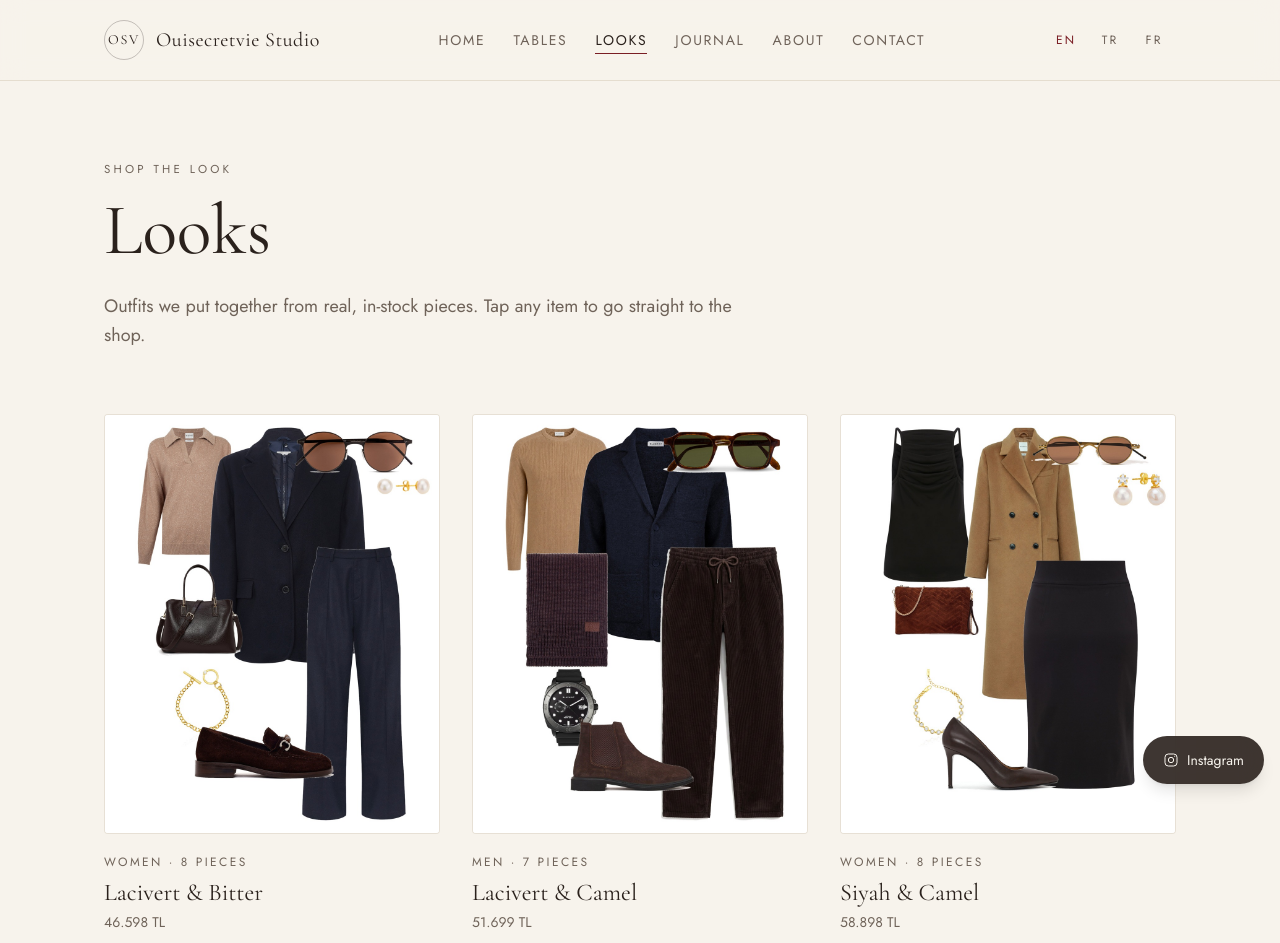
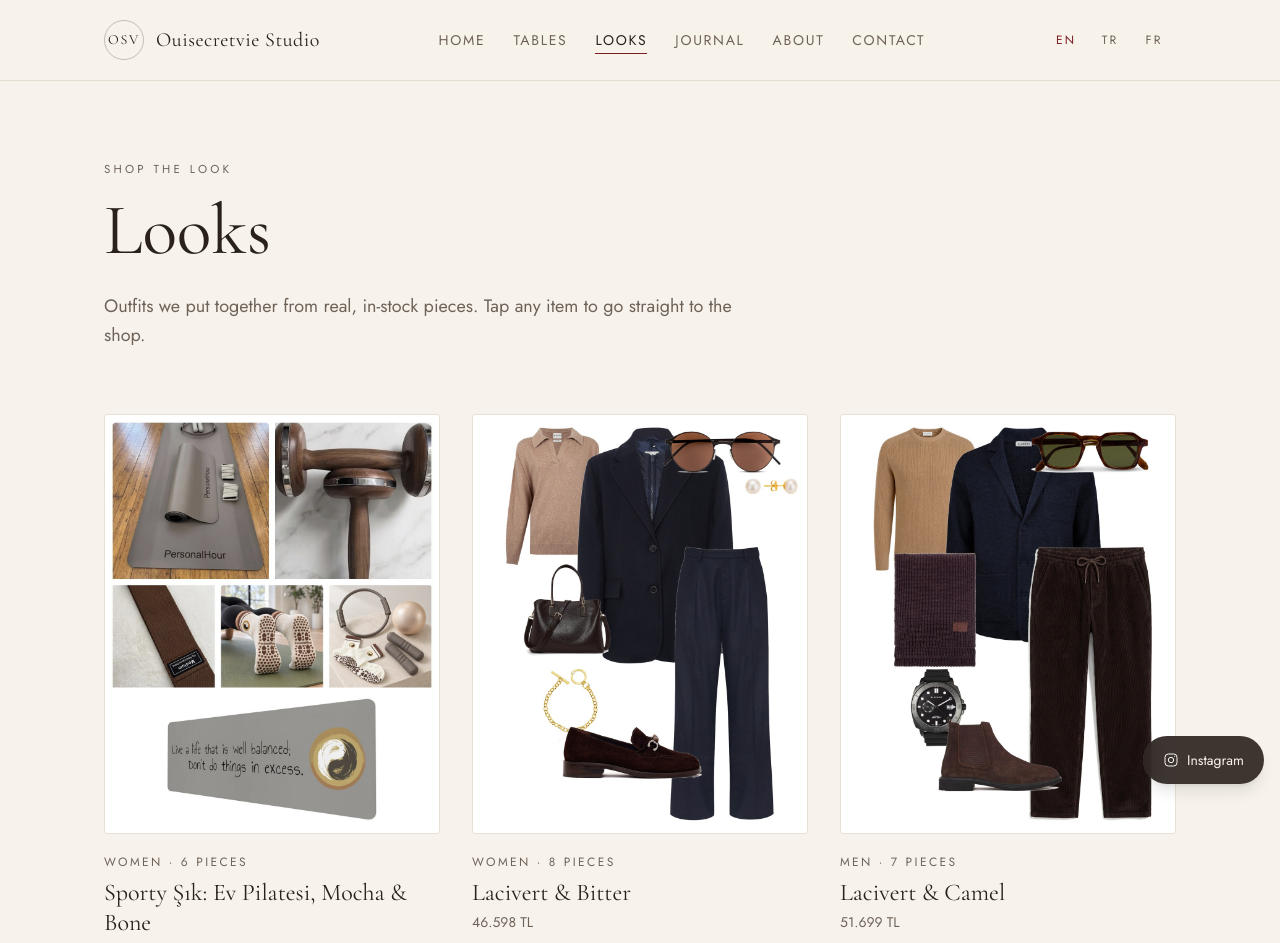
Before and after one commit to luxstudio-collab/Ouisecretvie.studio, a Next.js app: page /en/looks in a window 1280 px wide. Shown: the top 943 px of the page. Built offline with nearby package versions, Linux system fonts and the light colour scheme.

Commit message:
Add Pilates Mocha & Bone sporty look (PersonalHour), USD prices and affiliate disclosure
Co-Authored-By: Claude Opus 5.5 <noreply@anthropic.com>
Claude-Session: https://claude.ai/code/session_017rYiNVuz9xPvgtRLwXA28Z

```diff
--- a/src/app/[lang]/looks/[slug]/page.tsx
+++ b/src/app/[lang]/looks/[slug]/page.tsx
@@ -4,7 +4,7 @@ import Link from "next/link";
 import { notFound } from "next/navigation";
 import { pageMetadata } from "@/lib/seo";
 import { getDictionary } from "@/content/dictionaries";
-import { formatDate, formatTL, getLook, lookTotal, looks } from "@/content/looks";
+import { formatDate, formatPrice, getLook, hasAffiliate, lookTotal, looks } from "@/content/looks";
 import { hasLocale, locales } from "@/content/site";
 
 export function generateStaticParams() {
@@ -67,7 +67,7 @@ export default async function LookPage({ params }: PageProps<"/[lang]/looks/[slu
                 <a
                   href={item.url}
                   target="_blank"
-                  rel="noopener"
+                  rel={item.affiliate ? "sponsored noopener" : "noopener"}
                   className="group flex min-h-16 items-start gap-4 py-4 transition-colors hover:text-accent"
                 >
                   <span className="w-6 shrink-0 pt-0.5 font-serif text-lg text-muted tabular-nums">
@@ -83,7 +83,7 @@ export default async function LookPage({ params }: PageProps<"/[lang]/looks/[slu
                       {t.shop} ↗
                     </span>
                   </span>
-                  <span className="shrink-0 pt-0.5 text-sm tabular-nums">{formatTL(item.price)}</span>
+                  <span className="shrink-0 pt-0.5 text-sm tabular-nums">{formatPrice(item.price, look.currency)}</span>
                 </a>
               </li>
             ))}
@@ -91,11 +91,12 @@ export default async function LookPage({ params }: PageProps<"/[lang]/looks/[slu
 
           <div className="flex items-baseline justify-between gap-4 py-5">
             <span className="text-sm tracking-[0.14em] uppercase">{t.total}</span>
-            <span className="font-serif text-2xl tabular-nums">{formatTL(lookTotal(look))}</span>
+            <span className="font-serif text-2xl tabular-nums">{formatPrice(lookTotal(look), look.currency)}</span>
           </div>
           <p className="text-sm text-muted">
             {t.note} {formatDate(look.date, lang)}
           </p>
+          {hasAffiliate(look) && <p className="mt-3 text-sm text-muted">{t.affiliate}</p>}
         </div>
       </div>
     </article>
--- a/src/app/[lang]/looks/page.tsx
+++ b/src/app/[lang]/looks/page.tsx
@@ -5,7 +5,7 @@ import { notFound } from "next/navigation";
 import { pageMetadata } from "@/lib/seo";
 import PageIntro from "@/components/PageIntro";
 import { getDictionary } from "@/content/dictionaries";
-import { formatTL, lookTotal, looks } from "@/content/looks";
+import { formatPrice, lookTotal, looks } from "@/content/looks";
 import { hasLocale } from "@/content/site";
 
 export async function generateMetadata({
@@ -46,7 +46,7 @@ export default async function LooksPage({ params }: PageProps<"/[lang]/looks">)
                 <h2 className="mt-2 font-serif text-2xl leading-tight group-hover:text-accent">
                   {look.title}
                 </h2>
-                <p className="mt-1 text-sm text-muted">{formatTL(lookTotal(look))}</p>
+                <p className="mt-1 text-sm text-muted">{formatPrice(lookTotal(look), look.currency)}</p>
               </div>
             </Link>
           </article>
--- a/src/content/dictionaries.ts
+++ b/src/content/dictionaries.ts
@@ -99,6 +99,7 @@ const en = {
     note: "Prices and stock as checked on the date shown. Links go to the retailer's own site.",
     women: "Women",
     men: "Men",
+    affiliate: "Some links on this page are affiliate links: if you buy through them we may earn a small commission, at no extra cost to you.",
   },
   journal: {
     eyebrow: "Journal",
@@ -260,6 +261,7 @@ const tr: Dictionary = {
     note: "Fiyat ve stok, belirtilen tarihte kontrol edildi. Linkler markanın kendi sitesine gider.",
     women: "Kadın",
     men: "Erkek",
+    affiliate: "Bu sayfadaki bazı linkler affiliate (gelir ortaklığı) linkidir: bu linklerden alışveriş yaparsan, sana ek bir maliyeti olmadan küçük bir komisyon kazanabiliriz.",
   },
   journal: {
     eyebrow: "Köşe",
@@ -419,6 +421,7 @@ const fr: Dictionary = {
     note: "Prix et stock vérifiés à la date indiquée. Les liens mènent au site de la marque.",
     women: "Femme",
     men: "Homme",
+    affiliate: "Certains liens de cette page sont des liens affiliés : si vous achetez via ces liens, nous pouvons toucher une petite commission, sans frais supplémentaires pour vous.",
   },
   journal: {
     eyebrow: "Chroniques",
--- a/src/content/looks.json
+++ b/src/content/looks.json
@@ -1,4 +1,63 @@
 [
+ {
+  "slug": "pilates-mocha-bone",
+  "date": "2026-11-25",
+  "title": "Sporty Şık: Ev Pilatesi, Mocha & Bone",
+  "subtitle": "Sporty şık · Ev stüdyosu",
+  "gender": "kadin",
+  "currency": "USD",
+  "formula": "Taupe mat, ceviz ağacı dambıl, çikolata kahve bant ve kalpli grip çorap: spor köşesini salonun bir parçası gibi kur. Renkler kahve, bej ve gri arasında kalıyor; altın sadece matın üzerindeki yin-yang mühründe.",
+  "image": "/looks/pilates-mocha-bone.jpg",
+  "items": [
+   {
+    "category": "Mat seti",
+    "brand": "PersonalHour",
+    "name": "Mat Pilates 101 Kit, eksiksiz başlangıç seti",
+    "price": 176.0,
+    "url": "https://personalhour.com/products/mat-pilates-101-kit-complete-starter-bundle-by-personalhour%C2%AE",
+    "note": "Black Friday: $239 yerine $176"
+   },
+   {
+    "category": "Ağırlık",
+    "brand": "PersonalHour",
+    "name": "Masif ceviz ağacı dambıl, 2'li set (1 kg)",
+    "price": 149.0,
+    "url": "https://personalhour.com/products/luxury-black-walnut-solid-wood-dumbbell-set-ac00701",
+    "note": "$190 yerine $149"
+   },
+   {
+    "category": "Direnç bandı",
+    "brand": "PersonalHour",
+    "name": "Kaymaz kumaş pilates bandı, chocolate / bone",
+    "price": 9.8,
+    "url": "https://personalhour.com/products/pilates-band-non-slip-fabric",
+    "note": "Black Friday: bone renk $9,80"
+   },
+   {
+    "category": "Çorap",
+    "brand": "PersonalHour",
+    "name": "Pilates grip çorap, Heart Edition",
+    "price": 4.9,
+    "url": "https://personalhour.com/products/macys-personalhour-pilates-grip-socks-heart-edition",
+    "note": "$19 yerine $4,90"
+   },
+   {
+    "category": "Başlangıç seti",
+    "brand": "PersonalHour",
+    "name": "Ev için pilates başlangıç seti: halka, top, ağırlık, çorap",
+    "price": 54.7,
+    "url": "https://personalhour.com/products/pilates-equipment-for-home-starter-bundle",
+    "note": "$90 yerine $54,70"
+   },
+   {
+    "category": "Yoga matı",
+    "brand": "PersonalHour",
+    "name": "Yazılı yoga matı, gri süet yüzey",
+    "price": 59.0,
+    "url": "https://personalhour.com/products/premium-yoga-mat-with-quotes"
+   }
+  ]
+ },
  {
   "slug": "lacivert-bitter",
   "date": "2026-11-23",
--- a/src/content/looks.ts
+++ b/src/content/looks.ts
@@ -11,9 +11,10 @@ export type LookItem = {
   category: string;
   brand: string;
   name: string;
-  price: number; // TL
-  url: string; // the product page in the shop (Turkish site)
+  price: number; // in the look's currency (TL unless the look says otherwise)
+  url: string; // the product page in the shop (or the affiliate link)
   note?: string; // campaign or stock note, optional
+  affiliate?: boolean; // true when url is an affiliate link (we may earn a commission)
 };
 
 export type Look = {
@@ -24,6 +25,7 @@ export type Look = {
   gender: "kadin" | "erkek";
   formula: string;
   image: string;
+  currency?: "TRY" | "USD"; // defaults to TRY
   items: LookItem[];
 };
 
@@ -39,6 +41,13 @@ export const lookTotal = (look: Look) =>
 export const formatTL = (value: number) =>
   new Intl.NumberFormat("tr-TR", { maximumFractionDigits: 2 }).format(value) + " TL";
 
+export const formatPrice = (value: number, currency: Look["currency"] = "TRY") =>
+  currency === "USD"
+    ? new Intl.NumberFormat("en-US", { style: "currency", currency: "USD" }).format(value)
+    : formatTL(value);
+
+export const hasAffiliate = (look: Look) => look.items.some((item) => item.affiliate);
+
 export const formatDate = (iso: string, lang: string) =>
   new Intl.DateTimeFormat(lang === "tr" ? "tr-TR" : lang === "fr" ? "fr-FR" : "en-GB", {
     day: "numeric",
```
Also changed, not shown: public/looks/pilates-mocha-bone.jpg (added).
